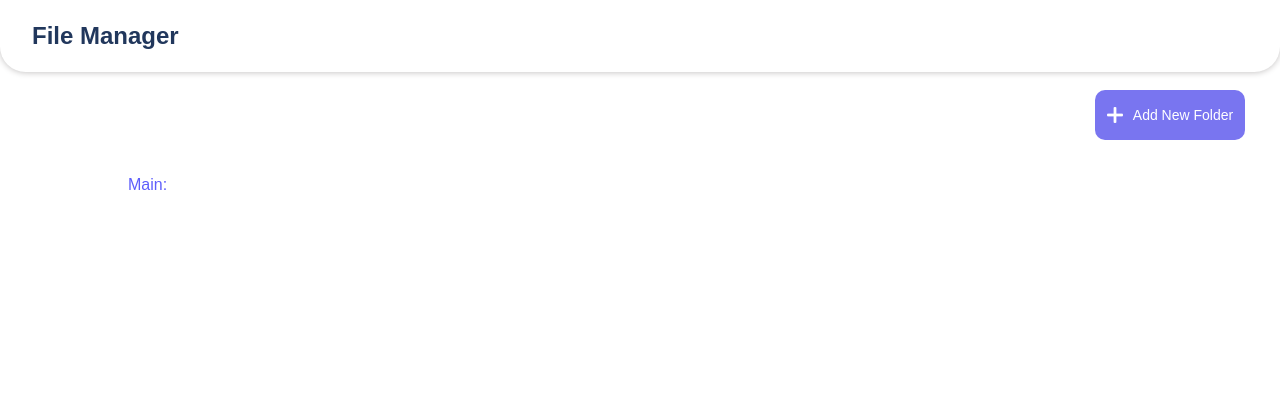
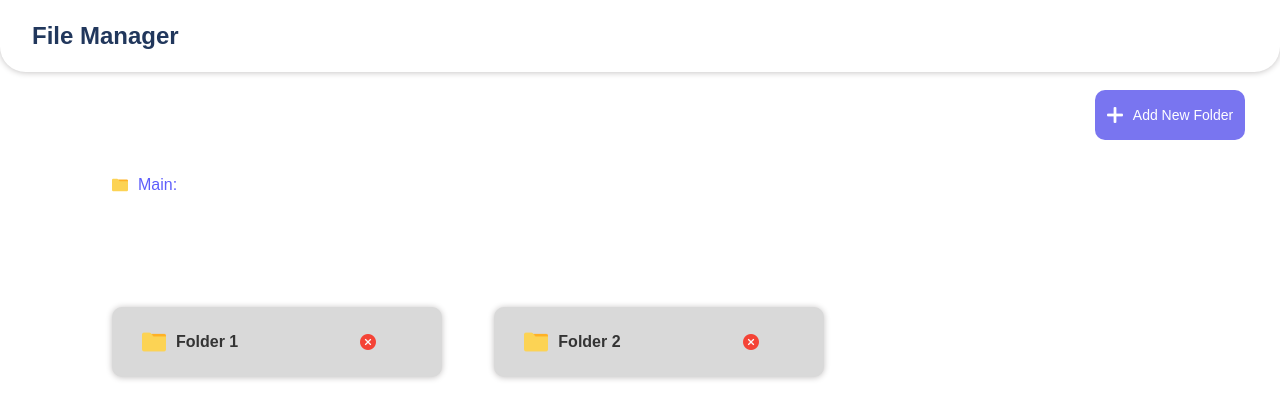
Before and after one commit to Sananda05/file-manager2, a React (Create React App) app: page / in a window 1280 px wide. Shown: the top 418 px of the page. Built offline with nearby package versions, Linux system fonts and the light colour scheme.

Commit message:
modified backtracking

```diff
--- /dev/null
+++ b/src/page/BreadCrumbs.jsx
@@ -0,0 +1,27 @@
+import React, { useState } from "react";
+
+const BreadCrumbs = ({parent, folders, setParent}) =>{
+
+    const [path, setPath] = useState([])
+
+
+    return(
+        <div>
+           {Object.keys(folders).map(id =>{
+              let thisFolder = folders[id];
+              if(thisFolder.parent === parent)
+              {
+              let newPath = '/' + thisFolder.title
+
+              let temp_path = [...path]
+
+              temp_path.push({currentPath:newPath});
+
+              setPath(temp_path);
+              }
+        })}
+</div>
+    )
+}
+
+export default BreadCrumbs;
--- a/src/page/FileManager.css
+++ b/src/page/FileManager.css
@@ -26,18 +26,15 @@
 }
 
 .file_path{
-    width: 60%;
-    height: 100px;
+
     display: flex;
     flex-direction: row;
     /* background-color: var(--gray); */
     border-radius: 5px;
     cursor: pointer;
     color: var(--secondary-purple);
-    padding: 1rem;
-    margin-top: 4rem;
-    align-self: start;
-    margin-left: 7rem;
+
+
 }
 
 
--- a/src/page/FileManager.jsx
+++ b/src/page/FileManager.jsx
@@ -4,8 +4,10 @@ import { useState, useRef } from 'react';
 import Folders from './Folders';
 
 import addIcon from '../assets/icon/plus.png'
+import folderIcon from '../assets/icon/folder.png'
 
 import './FileManager.css'
+import BreadCrumbs from './BreadCrumbs';
 
 
 function FileManager(){
@@ -14,11 +16,11 @@ function FileManager(){
         const [path, setPath] = useState([{id:'', currentPath:'Main:'}])
 
         const [folders, setFolders] = useState({
-            // id1: {title: 'Folder 1', parent: 0, childs:['id4', 'id5']},
-            // id2: {title: 'Folder 2', parent: 0, childs:['id3']},
-            // id3: {title: 'Folder 2.1', parent: 'id2', childs:[]},
-            // id4: {title: 'Folder 1.1', parent: 'id1', childs:[]},
-            // id5: {title: 'Folder 1.2', parent: 'id1', childs:[]},
+            id1: {title: 'Folder 1', parent: 0, childs:['id4', 'id5']},
+            id2: {title: 'Folder 2', parent: 0, childs:['id3']},
+            id3: {title: 'Folder 2.1', parent: 'id2', childs:[]},
+            id4: {title: 'Folder 1.1', parent: 'id1', childs:[]},
+            id5: {title: 'Folder 1.2', parent: 'id1', childs:[]},
         })
 
       const [isOpen, setIsOpen] = useState(false)
@@ -32,20 +34,22 @@ function FileManager(){
       }
 
       const handlePathClick = (id) =>{
-        // console.log(id)
 
         const filteredPath = path.filter((item, index) => index <= id);
 
-
-        // console.log(filteredPath)
         setPath(filteredPath)
 
         let clickedPath = path[id]
 
         console.log("clickedPath", clickedPath)
 
-
+        if(clickedPath.id === '')
+        {
+            setParent(0)
+        }
+        else{
            setParent(clickedPath.id)
+        }
         console.log(clickedPath.id)
 
       }
@@ -75,13 +79,18 @@ function FileManager(){
                 <p style={{fontSize:"14px"}}>Add New Folder</p>
 
             </div>
+            <div style={{display:'flex', flexDirection:'row', alignItems:'center', justifyContent:'center', marginTop:'5rem', gap:'10px'}}>
+                <img src={folderIcon} alt='folder' style={{height:'16px', width:'16px', marginLeft:'7rem'}}/>
                 <div className='file_path'>
                     {Object.keys(path).map(id =>{
                         let pathHistory = path[id]
                         return <a onClick={(e)=>handlePathClick(id)}> <p>{pathHistory.currentPath}</p></a>
                     } )}
                 </div>
-            <Folders parent={parent} folders={folders} setFolders={setFolders} setParent={setParent} path={path} setPath={setPath}/>
+            </div>
+
+            {/* <BreadCrumbs parent={parent} folders={folders} setFolders={setFolders} setParent={setParent}/> */}
+            <Folders className='file_path' parent={parent} folders={folders} setFolders={setFolders} setParent={setParent} path={path} setPath={setPath}/>
 
 
             {isOpen ?
```
Lines whose indentation alone changed are shown as unchanged.
